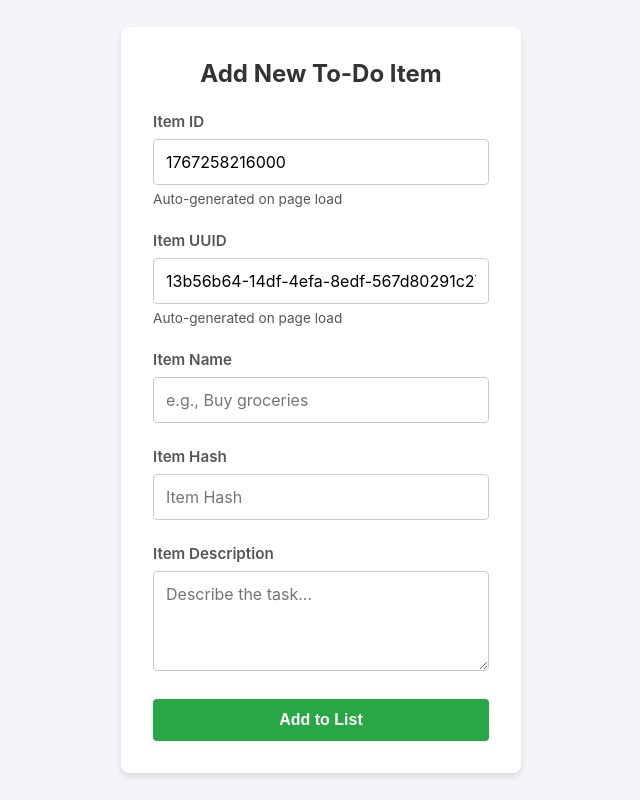
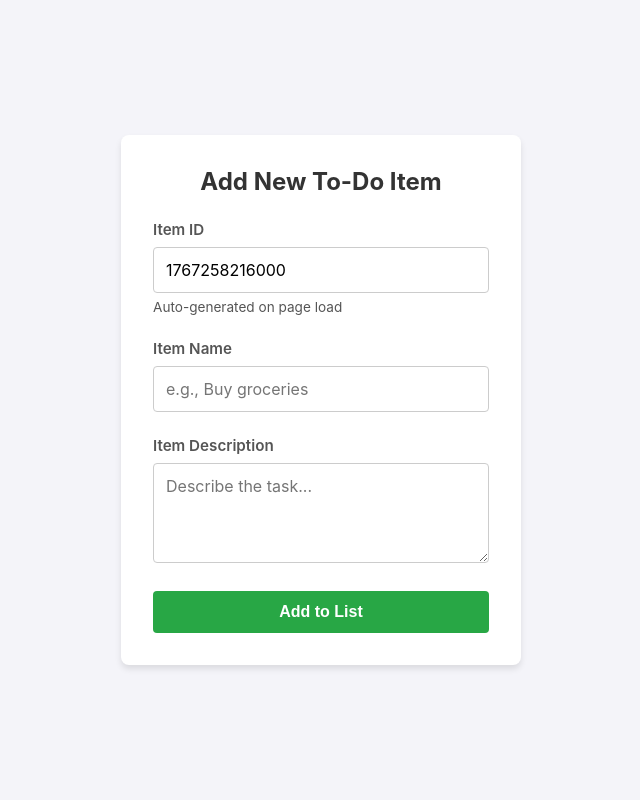
Before and after one commit to kingpin1374/Assignment4, a Flask app: page /todo in a window 1280 px wide. Shown: the whole page, without its empty margins (319-959 px from the left). Run offline with Flask 3, Linux system fonts and the light colour scheme.

```diff
--- a/Task3/app.py
+++ b/Task3/app.py
@@ -58,18 +58,16 @@ def submit_todo_item():
             return jsonify({'error': 'Database unavailable'}), 503
 
         item_id = request.form.get('itemID', '').strip()
-        item_uuid = request.form.get('itemUUID', '').strip()
         item_name = request.form.get('itemName', '').strip()
         item_description = request.form.get('itemDescription', '').strip()
 
         # Validate input
-        if not item_id or not item_uuid or not item_name or not item_description:
-            return jsonify({'error': 'All fields (ID, UUID, name, description) are required'}), 400
+        if not item_id or not item_name or not item_description:
+            return jsonify({'error': 'All fields (ID, name, description) are required'}), 400
 
         # Create and insert document
         todo_item = {
             'itemID': item_id,
-            'itemUUID': item_uuid,
             'itemName': item_name,
             'itemDescription': item_description
         }
--- a/Task3/template/todo.html
+++ b/Task3/template/todo.html
@@ -137,22 +137,9 @@
         </div>
 
         <div class="form-group">
-            <label for="itemUUID">Item UUID</label>
-            <input type="text" id="itemUUID" name="itemUUID" placeholder="Item UUID" readonly>
-            <span class="muted">Auto-generated on page load</span>
-        </div>
-
-
-        <div class="form-group">
             <label for="itemName">Item Name</label>
             <input type="text" id="itemName" name="itemName" placeholder="e.g., Buy groceries" required>
         </div>
-
-        <div class="form-group">
-            <label for="itemHash">Item Hash</label>
-            <input type="text" id="itemHash" name="itemHash" placeholder="Item Hash" required>
-        </div>
-
 
         <div class="form-group">
             <label for="itemDescription">Item Description</label>
@@ -167,16 +154,8 @@
 <script>
 document.addEventListener('DOMContentLoaded', function () {
     var idInput = document.getElementById('itemID');
-    var uuidInput = document.getElementById('itemUUID');
     if (idInput && !idInput.value) {
         idInput.value = Date.now().toString();
-    }
-    if (uuidInput && !uuidInput.value) {
-        if (window.crypto && crypto.randomUUID) {
-            uuidInput.value = crypto.randomUUID();
-        } else {
-            uuidInput.value = 'uuid-' + Math.random().toString(36).slice(2, 10);
-        }
     }
 });
 </script>
```
